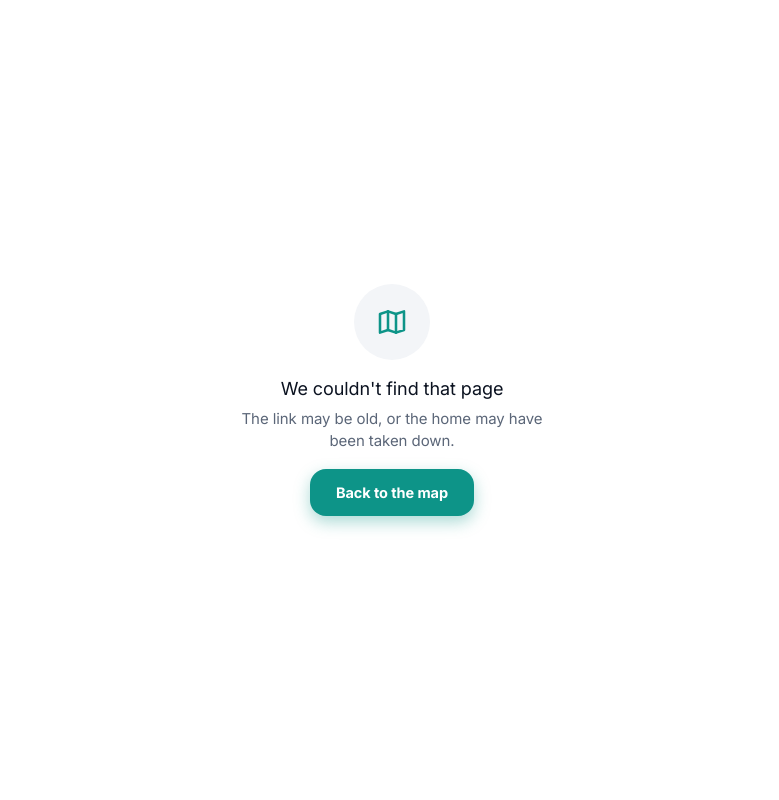
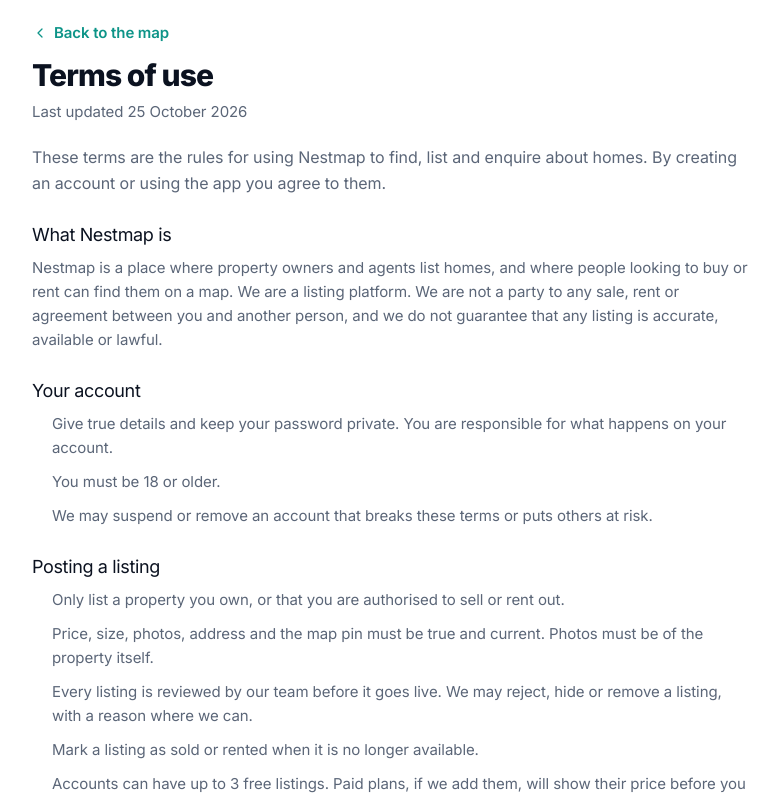
Before and after one commit to codesbaylab/property-app, a Next.js app in the folder web/: page /terms in a window 1280 px wide. Before the commit this address had no page. Shown: the whole page, without its empty margins (248-1027 px from the left). Built offline with nearby package versions, Linux system fonts and the light colour scheme.

Commit message:
Add Terms of use and Privacy policy pages, linked from sign-up

```diff
--- a/web/src/app/nestmap.css
+++ b/web/src/app/nestmap.css
@@ -283,6 +283,12 @@
   .pacts { display: flex; gap: 10px; position: sticky; bottom: 0; padding: 12px 0 calc(env(safe-area-inset-bottom) + 92px); background: var(--bg); box-shadow: 0 -10px 14px -8px var(--bg); }
   .pacts .btn:disabled { opacity: .6; }
 
+  /* ---- terms and privacy ---- */
+  .legal { position: fixed; inset: 0; overflow-y: auto; background: var(--bg); padding: calc(env(safe-area-inset-top) + 22px) 18px 60px; }
+  .legal .vw { max-width: 720px; } .legal .lead { font-size: 16px; margin: 0 0 8px; }
+  .legal h2 { font-size: 18px; letter-spacing: -.02em; margin: 26px 0 8px; } .legal p, .legal li { color: var(--muted); line-height: 1.6; margin: 0 0 10px; }
+  .legal ul { padding-left: 20px; margin: 0 0 10px; } .legal li b { color: var(--fg); } .legal a { color: var(--accent); }
+
   /* ---- chat ---- */
   .li.conv img, .tl img { width: 52px; height: 52px; border-radius: 14px; object-fit: cover; flex: none; }
   .li.conv .cmeta { display: grid; justify-items: end; gap: 6px; color: var(--muted); font-size: 12px; flex: none; }
--- /dev/null
+++ b/web/src/app/privacy/page.tsx
@@ -0,0 +1,55 @@
+import type { Metadata } from "next";
+import Legal from "@/components/Legal";
+
+export const metadata: Metadata = { title: "Privacy policy" };
+
+export default function Privacy() {
+  return (
+    <Legal title="Privacy policy" intro="This explains what Nestmap collects about you, why, and the choices you have. We collect only what the app needs to work.">
+      <h2>What we collect</h2>
+      <ul>
+        <li><b>Account:</b> your name, email address and password (stored securely, never in plain text).</li>
+        <li><b>Listings you post:</b> price, details, address, map pin and photos. Once a listing is live, anyone can see it.</li>
+        <li><b>Messages:</b> the chats you have with other users about listings.</li>
+        <li><b>Activity:</b> homes you save and listings you report.</li>
+        <li><b>Location:</b> only if you tap &ldquo;locate me&rdquo;, to centre the map. We do not store it.</li>
+        <li><b>Technical data:</b> basic information such as device and browser type, used to keep the app working and secure.</li>
+      </ul>
+
+      <h2>Why we use it</h2>
+      <ul>
+        <li>To run your account, show your listings and deliver your messages.</li>
+        <li>To review listings and keep the platform safe from fraud and abuse.</li>
+        <li>To send you messages about your account and activity.</li>
+      </ul>
+      <p>We do not sell your personal information.</p>
+
+      <h2>Who can see what</h2>
+      <ul>
+        <li>The public sees your listings. Your email and password are never shown to other users.</li>
+        <li>People you message see your name and what you write to them.</li>
+        <li>Our review team can see listings, reports and account details when they need to, to keep the platform safe.</li>
+      </ul>
+
+      <h2>Who helps us run Nestmap</h2>
+      <p>We use trusted services to host the app, store data and photos, and show maps. They process data only to provide those services. We may also share information when the law requires it.</p>
+
+      <h2>How long we keep it</h2>
+      <p>We keep your data while your account is open. When you delete a listing, its photos and details are removed. Some records, such as reports and review history, may be kept for a time to prevent abuse and meet legal duties.</p>
+
+      <h2>Your choices</h2>
+      <ul>
+        <li>Edit or delete your listings at any time from My homes.</li>
+        <li>Ask us to correct or delete your account and data.</li>
+        <li>Withdraw your consent for optional uses, such as alerts.</li>
+      </ul>
+      <p>You can use these rights under India&apos;s Digital Personal Data Protection Act, 2023. Reach us through Help &amp; support in your Profile.</p>
+
+      <h2>Children</h2>
+      <p>Nestmap is for people 18 and older. We do not knowingly collect data from children.</p>
+
+      <h2>Changes</h2>
+      <p>If we change this policy we will update the date above, and tell you in the app if the change is important.</p>
+    </Legal>
+  );
+}
--- /dev/null
+++ b/web/src/app/terms/page.tsx
@@ -0,0 +1,52 @@
+import type { Metadata } from "next";
+import Legal from "@/components/Legal";
+
+export const metadata: Metadata = { title: "Terms of use" };
+
+export default function Terms() {
+  return (
+    <Legal title="Terms of use" intro="These terms are the rules for using Nestmap to find, list and enquire about homes. By creating an account or using the app you agree to them.">
+      <h2>What Nestmap is</h2>
+      <p>Nestmap is a place where property owners and agents list homes, and where people looking to buy or rent can find them on a map. We are a listing platform. We are not a party to any sale, rent or agreement between you and another person, and we do not guarantee that any listing is accurate, available or lawful.</p>
+
+      <h2>Your account</h2>
+      <ul>
+        <li>Give true details and keep your password private. You are responsible for what happens on your account.</li>
+        <li>You must be 18 or older.</li>
+        <li>We may suspend or remove an account that breaks these terms or puts others at risk.</li>
+      </ul>
+
+      <h2>Posting a listing</h2>
+      <ul>
+        <li>Only list a property you own, or that you are authorised to sell or rent out.</li>
+        <li>Price, size, photos, address and the map pin must be true and current. Photos must be of the property itself.</li>
+        <li>Every listing is reviewed by our team before it goes live. We may reject, hide or remove a listing, with a reason where we can.</li>
+        <li>Mark a listing as sold or rented when it is no longer available.</li>
+        <li>Accounts can have up to 3 free listings. Paid plans, if we add them, will show their price before you pay.</li>
+      </ul>
+
+      <h2>What you must not do</h2>
+      <ul>
+        <li>Post fake, misleading or duplicate listings, or ones you have no right to list.</li>
+        <li>Ask for or take money outside a genuine transaction, or use the app to scam or harass anyone.</li>
+        <li>Share other people&apos;s personal details, or upload content you do not own.</li>
+        <li>Scrape the app, bulk copy listings, or try to break or overload it.</li>
+      </ul>
+
+      <h2>Messages and meeting people</h2>
+      <p>Messages in Nestmap are between you and the other person. Be careful when you pay any money or visit a property: see it in person, check the documents, and never pay a deposit before you have verified the owner. You can report a listing or a person from the app and we will look into it.</p>
+
+      <h2>Your content</h2>
+      <p>You keep ownership of the photos and text you upload. You give Nestmap permission to show them in the app, on shared listing links and in previews, for as long as the listing is up. Do not upload anything you do not have the right to share.</p>
+
+      <h2>Our responsibility</h2>
+      <p>We work to keep Nestmap running and listings genuine, but the app is provided as it is. To the extent the law allows, we are not liable for losses from a deal you make with another person, for wrong or out-of-date listing details, or for the app being unavailable for a time.</p>
+
+      <h2>Changes and law</h2>
+      <p>We may update these terms and will change the date above when we do. Using the app after a change means you accept it. These terms are governed by the laws of India.</p>
+
+      <h2>Contact</h2>
+      <p>Questions or complaints: use Help &amp; support in your Profile.</p>
+    </Legal>
+  );
+}
--- /dev/null
+++ b/web/src/components/Legal.tsx
@@ -0,0 +1,23 @@
+import Link from "next/link";
+import type { ReactNode } from "react";
+import { Icon } from "./Icon";
+
+export const LEGAL_UPDATED = "25 October 2026";
+
+/** Shared shell for the Terms and Privacy pages (the app body does not scroll, so this scrolls itself). */
+export default function Legal({ title, intro, children }: { title: string; intro: string; children: ReactNode }) {
+  return (
+    <div className="legal">
+      <article className="vw">
+        <Link href="/" className="backbtn"><Icon name="back" />Back to the map</Link>
+        <h1>{title}</h1>
+        <div className="sub">Last updated {LEGAL_UPDATED}</div>
+        <p className="lead">{intro}</p>
+        {children}
+        <p className="meta" style={{ marginTop: 28 }}>
+          <Link href="/terms">Terms of use</Link> · <Link href="/privacy">Privacy policy</Link>
+        </p>
+      </article>
+    </div>
+  );
+}
--- a/web/src/components/Views.tsx
+++ b/web/src/components/Views.tsx
@@ -162,6 +162,7 @@
               {error && <div className="err" role="alert">{error}</div>}
               <button className="btn primary" disabled={busy}>{busy ? (mode === "in" ? "Signing in…" : "Creating account…") : mode === "in" ? "Sign in" : "Create account"}</button>
               <div className="meta" style={{ fontSize: 12.5 }}>{mode === "in" ? "New here? Choose Create account above." : "You'll be able to save homes right away."} Phone-number login is coming soon.</div>
+              {mode === "up" && <div className="meta" style={{ fontSize: 12.5 }}>By creating an account you agree to our <a href="/terms" target="_blank" rel="noreferrer">Terms of use</a> and <a href="/privacy" target="_blank" rel="noreferrer">Privacy policy</a>.</div>}
             </div>
           </form>
         )
```
